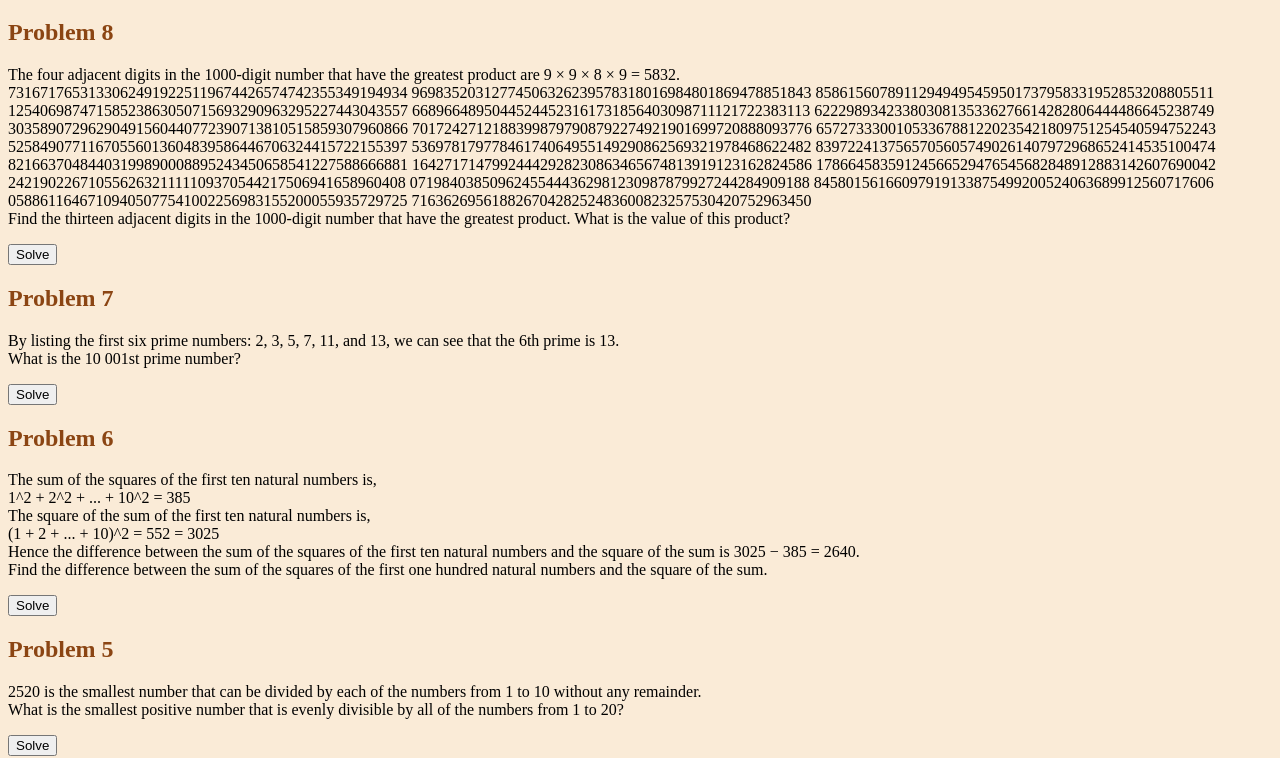
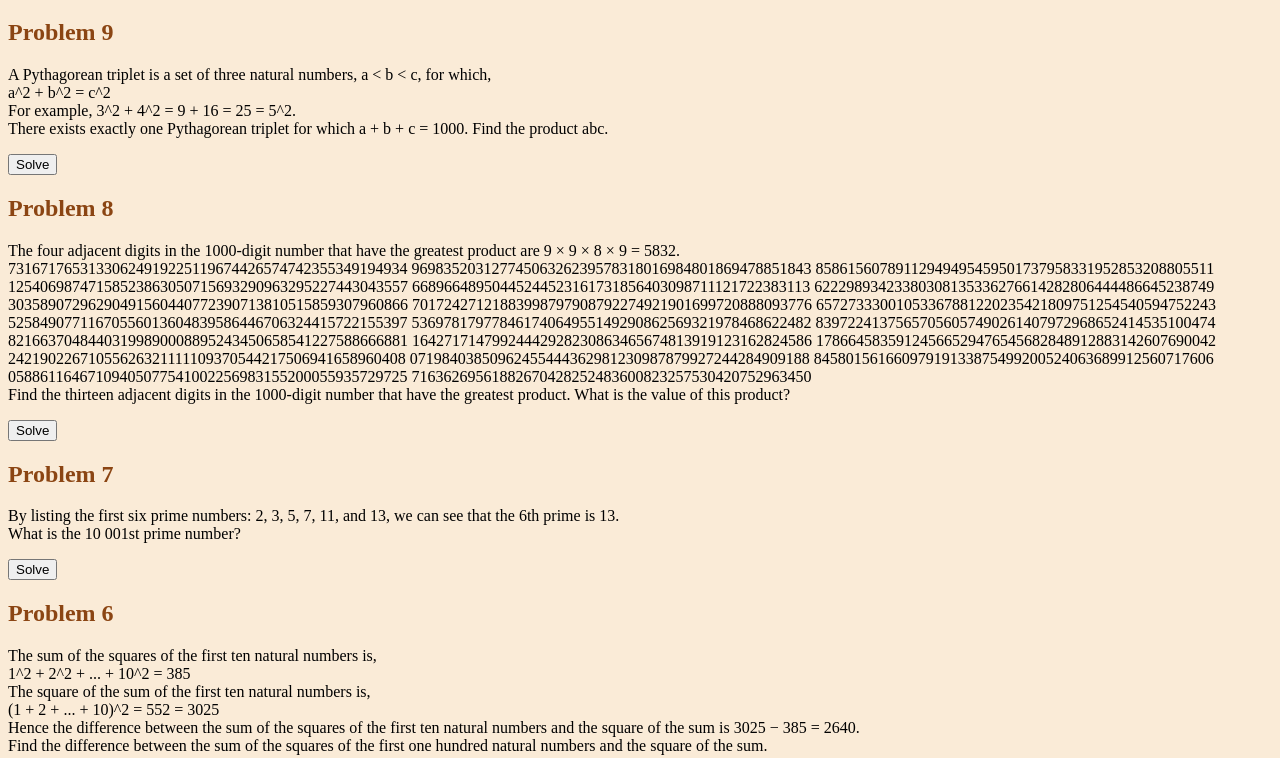
Before and after one commit to dragonraij/euler-problems, a plain HTML site: page index.html in a window 1280 px wide. Shown: the part 61-819 px from the top of the page. Drawn offline with Linux system fonts and the light colour scheme.

Commit message:
Problem 9

```diff
--- a/index.html
+++ b/index.html
@@ -10,6 +10,16 @@
 
 <body>
 <h1>Euler Problem Series</h1>
+<h2>Problem 9 </h2>
+<p>A Pythagorean triplet is a set of three natural numbers, a < b < c, for which,
+<br>
+a^2 + b^2 = c^2<br>
+For example, 3^2 + 4^2 = 9 + 16 = 25 = 5^2.<br>
+
+There exists exactly one Pythagorean triplet for which a + b + c = 1000.
+Find the product abc.</p>
+<button onclick="Solution9()">Solve</button>
+<p id="solution9"></p>
 
 <h2>Problem 8</h2>
 <p>
```
